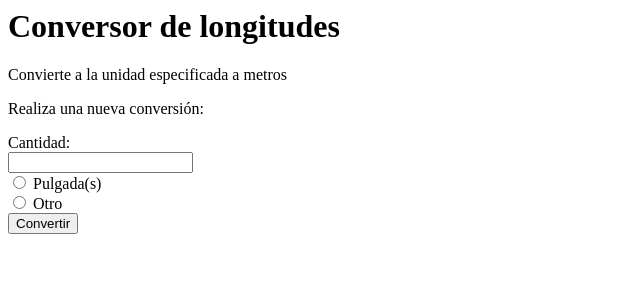
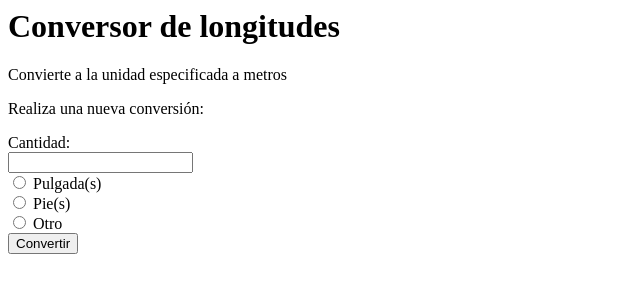
Before and after one commit to Jacobman55/DWES, a PHP site: page /conversor2.php in a window 1280 px wide. Shown: the top 300 px of the page, without its empty margins (0-640 px from the left). Run offline with PHP 8.4, Linux system fonts and the light colour scheme.

Commit message:
Ejercicio 6 Eureka fin!

```diff
--- a/sprint1apache/www/site3/conversor2.php
+++ b/sprint1apache/www/site3/conversor2.php
@@ -10,7 +10,13 @@
 					$v_metros=$v_pulgadas*0.0254;
 					echo $v_pulgadas."pulgada(s)=".$v_metros."metros(s)";
 				}else{
-					echo "Unidad no soportada";
+					if($_POST["funidad"]=="pie"){
+						$v_pies=$_POST["fcantidad"];
+						$v_metros=$v_pies*0.3048;
+						echo $v_pies."pie(s)=".$v_metros."metro(s)";
+					}else{
+						echo "Unidad no soportada";
+					}
 				}
 			}
 		?>
@@ -21,6 +27,8 @@
 			<input type="text" id="cantidad_input" name="fcantidad"><br>
 			<input type="radio" id="pulgada_input" name="funidad" value="pulgada">
 			<label for="pulgada_input">Pulgada(s)</label><br>
+			<input type="radio" id="pie_input" name="funidad" value="pie">
+			<label for="pie_input">Pie(s)</label><br>
 			<input type="radio" id="otro_input" name="funidad" value="otro">
 			<label for="otro_input">Otro</label><br>
 			<input type="submit" value="Convertir">
```
